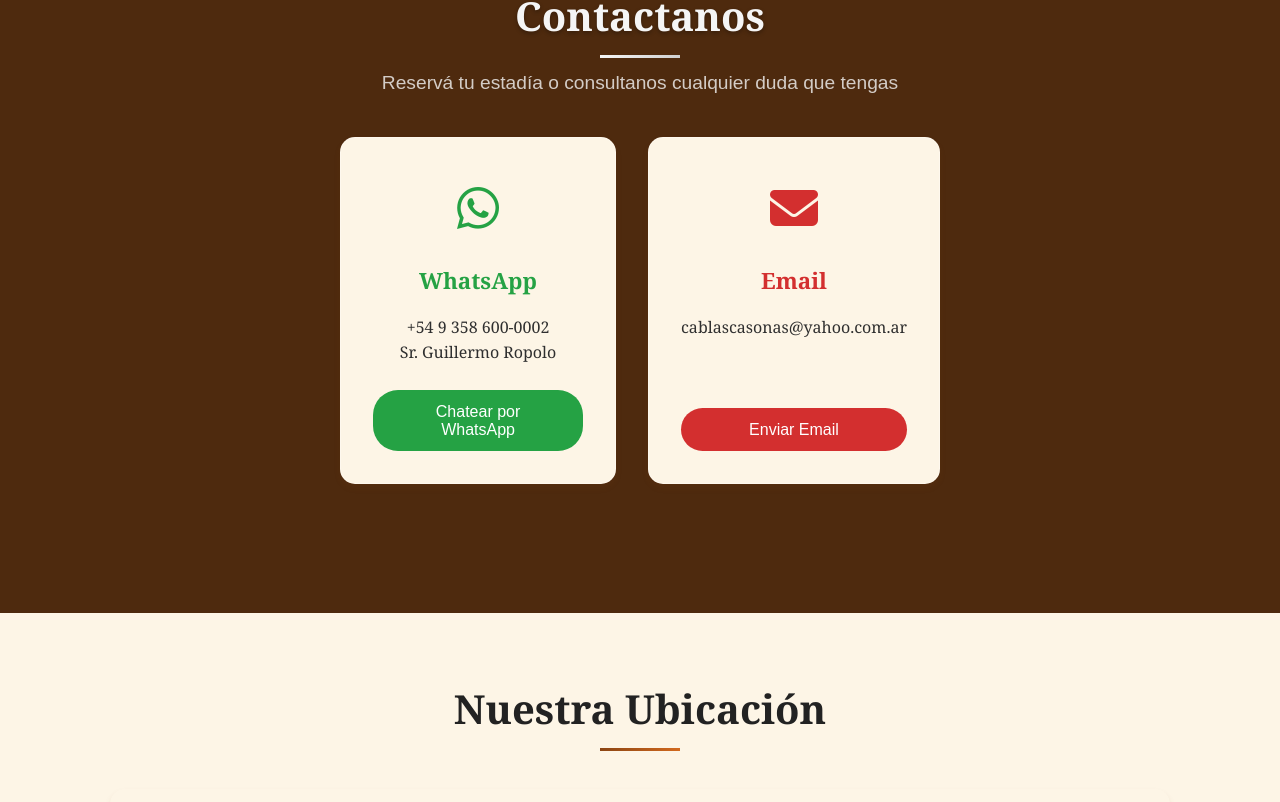
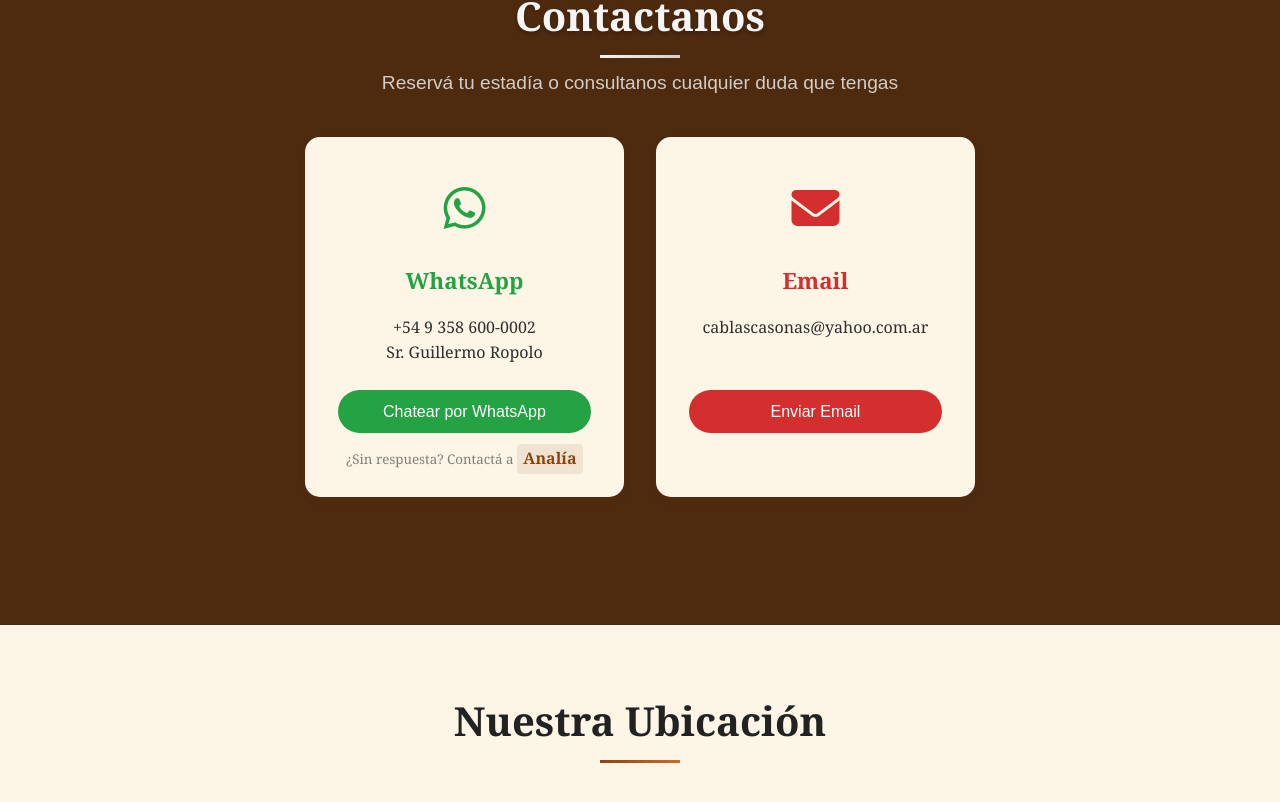
Before and after one commit to maxiTiton/CabaniasLasCasonas, a React (Vite) app: page / in a window 1280 px wide. Shown: the part 4880-5682 px from the top of the page. Built offline with nearby package versions, Linux system fonts and the light colour scheme; grey boxes are pictures that could not be loaded.

Commit message:
segundo numero de wpp agregado

```diff
--- a/src/components/Contact.css
+++ b/src/components/Contact.css
@@ -26,12 +26,12 @@
   display: grid;
   grid-template-columns: 1fr 1fr;
   gap: 2rem;
-  max-width: 600px;
+  max-width: 700px;
 }
 
 .info-card {
   background: var(--background-light);
-  padding: 2rem;
+  padding: 2rem 2rem 1.5rem 2rem;
   border-radius: 15px;
   text-align: center;
   box-shadow: var(--shadow);
@@ -39,6 +39,7 @@
   transition: transform 0.3s ease;
   display: flex;
   flex-direction: column;
+  justify-content: space-between;
   height: 100%;
 }
 
@@ -75,7 +76,6 @@
   line-height: 1.6;
   font-size: 1rem;
   margin-bottom: 1.5rem;
-  flex-grow: 1;
 }
 
 .contact-btn {
@@ -172,3 +172,114 @@
     font-size: 0.95rem;
   }
 }
+
+/* Estilos para el contacto alternativo */
+.alternative-contact {
+  margin-top: 0.8rem !important;
+  margin-bottom: 0 !important;
+  text-align: center;
+  font-size: 0.8rem;
+  line-height: 1.3;
+  padding: 0 0.5rem;
+}
+
+.alternative-contact small {
+  color: var(--text-dark);
+  opacity: 0.6;
+}
+
+.whatsapp-link {
+  color: var(--primary-color);
+  text-decoration: none;
+  font-weight: 700;
+  transition: all 0.3s ease;
+  border-bottom: 2px solid transparent;
+  padding: 0.2rem 0.4rem;
+  border-radius: 4px;
+  background: rgba(139, 69, 19, 0.1);
+  cursor: pointer;
+  position: relative;
+}
+
+.whatsapp-link:hover {
+  color: var(--secondary-color);
+  background: rgba(139, 69, 19, 0.2);
+  border-bottom-color: var(--secondary-color);
+  transform: translateY(-1px);
+  box-shadow: 0 2px 4px rgba(0, 0, 0, 0.1);
+}
+
+.whatsapp-link:active {
+  transform: translateY(0);
+}
+
+.card-content {
+  flex-grow: 1;
+}
+
+.card-actions {
+  margin-top: auto;
+}
+
+.spacer {
+  height: 1.6rem;
+  margin-top: 0.8rem;
+}
+
+@media (max-width: 768px) {
+  .spacer {
+    display: none;
+  }
+}
+
+
+/* Dropdown envuelto con estilo visual coherente */
+.dropdown-wrapper {
+  position: relative;
+  width: 100%;
+}
+
+/* Menú desplegable */
+.dropdown-menu {
+  position: absolute;
+  top: 110%;
+  left: 0;
+  right: 0;
+  background-color: white;
+  border: 1px solid rgba(0, 0, 0, 0.1);
+  border-radius: 12px;
+  box-shadow: 0 4px 10px rgba(0, 0, 0, 0.15);
+  z-index: 10;
+  animation: fadeSlideDown 0.25s ease forwards;
+  overflow: hidden;
+  font-family: var(--font-serif); /* misma fuente que las tarjetas */
+}
+
+/* Opciones del menú */
+.dropdown-menu button {
+  width: 100%;
+  padding: 0.8rem 1.2rem;
+  background: none;
+  border: none;
+  text-align: left;
+  font-size: 1rem;
+  color: var(--text-dark);
+  cursor: pointer;
+  transition: background 0.2s ease;
+}
+
+.dropdown-menu button:hover {
+  background-color: #f3f3f3;
+}
+
+/* Animación sutil al desplegar */
+@keyframes fadeSlideDown {
+  0% {
+    opacity: 0;
+    transform: translateY(-5px);
+  }
+  100% {
+    opacity: 1;
+    transform: translateY(0);
+  }
+}
--- a/src/components/Contact.jsx
+++ b/src/components/Contact.jsx
@@ -2,13 +2,13 @@ import React from 'react'
 import './Contact.css'
 
 const Contact = () => {
-  const handleWhatsApp = () => {
-    const whatsappUrl = `https://wa.me/5493586000002`;
+  const handleChat = (number) => {
+    const whatsappUrl = `https://wa.me/${number}`;
     window.open(whatsappUrl, '_blank');
   }
 
   const handleEmail = () => {
-    window.open('mailto:cablascasonas@yahoo.com.ar?subject=Consulta sobre Cabañas', '_blank')
+    window.open('mailto:cablascasonas@yahoo.com.ar?subject=Consulta sobre Cabañas', '_blank');
   }
 
   return (
@@ -22,25 +22,37 @@ const Contact = () => {
         <div className="contact-content">
           <div className="contact-info">
             <div className="info-card reveal-on-scroll fade-up">
+              <div className="card-content">
                 <div className="info-icon">
                   <i className="fab fa-whatsapp"></i>
                 </div>
                 <h4>WhatsApp</h4>
                 <p>+54 9 358 600-0002<br />Sr. Guillermo Ropolo</p>
-              <button onClick={handleWhatsApp} className="contact-btn whatsapp">
+              </div>
+              <div className="card-actions">
+                <button onClick={() => handleChat('5493586000002')} className="contact-btn whatsapp primary">
                   Chatear por WhatsApp
                 </button>
+                <p className="alternative-contact">
+                  <small>¿Sin respuesta? Contactá a </small><a href="#" onClick={(e) => { e.preventDefault(); handleChat('5493584208323'); }} className="whatsapp-link">Analía</a>
+                </p>
+              </div>
             </div>
 
             <div className="info-card reveal-on-scroll fade-up">
+              <div className="card-content">
                 <div className="info-icon">
                   <i className="fas fa-envelope"></i>
                 </div>
                 <h4>Email</h4>
                 <p>cablascasonas@yahoo.com.ar</p>
+              </div>
+              <div className="card-actions">
                 <button onClick={handleEmail} className="contact-btn email">
                   Enviar Email
                 </button>
+                <div className="spacer"></div>
+              </div>
             </div>
           </div>
         </div>
--- a/src/components/Hero.css
+++ b/src/components/Hero.css
@@ -261,9 +261,17 @@
   .hero-buttons .btn {
     padding: 12px 28px;
     font-size: 1rem;
-    min-width: unset;
-    max-width: unset;
-    text-align: unset;
+    min-width: 220px;
+    width: 220px;
+    text-align: center;
+  }
+
+  .hero-buttons .btn-outline {
+    padding: 12px 28px;
+    font-size: 1rem;
+    min-width: 220px;
+    width: 220px;
+    text-align: center;
   }
 
   .hero-divider {
@@ -303,6 +311,17 @@
   .hero-buttons .btn {
     padding: 10px 15px;
     font-size: 0.95rem;
+    min-width: 200px;
+    width: 200px;
+    text-align: center;
+  }
+
+  .hero-buttons .btn-outline {
+    padding: 10px 15px;
+    font-size: 0.95rem;
+    min-width: 200px;
+    width: 200px;
+    text-align: center;
   }
   .hero-divider {
     width: 85vw;
```
Also changed, not shown: src/assets/favicon-circular.svg (added). Lines whose indentation alone changed are shown as unchanged.
